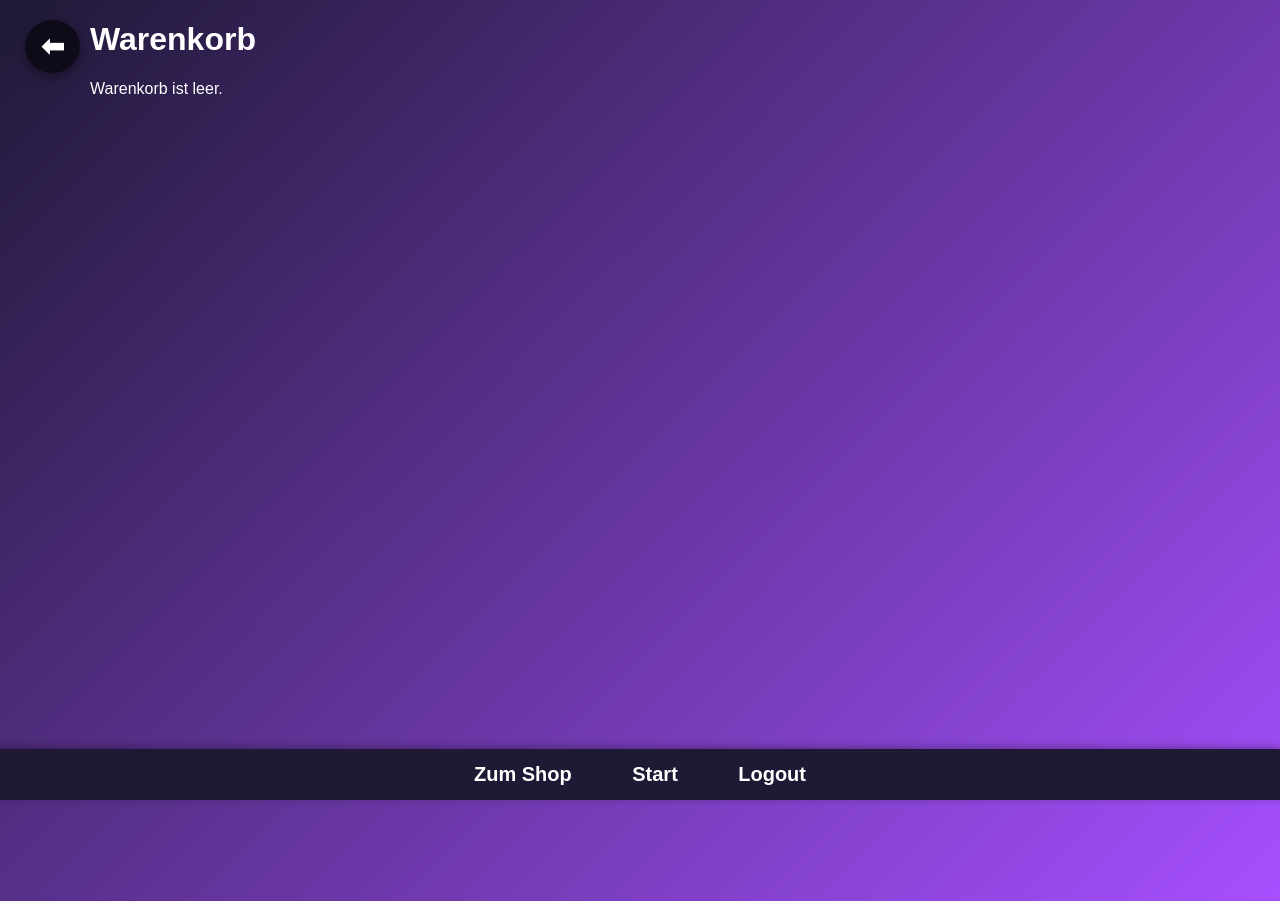
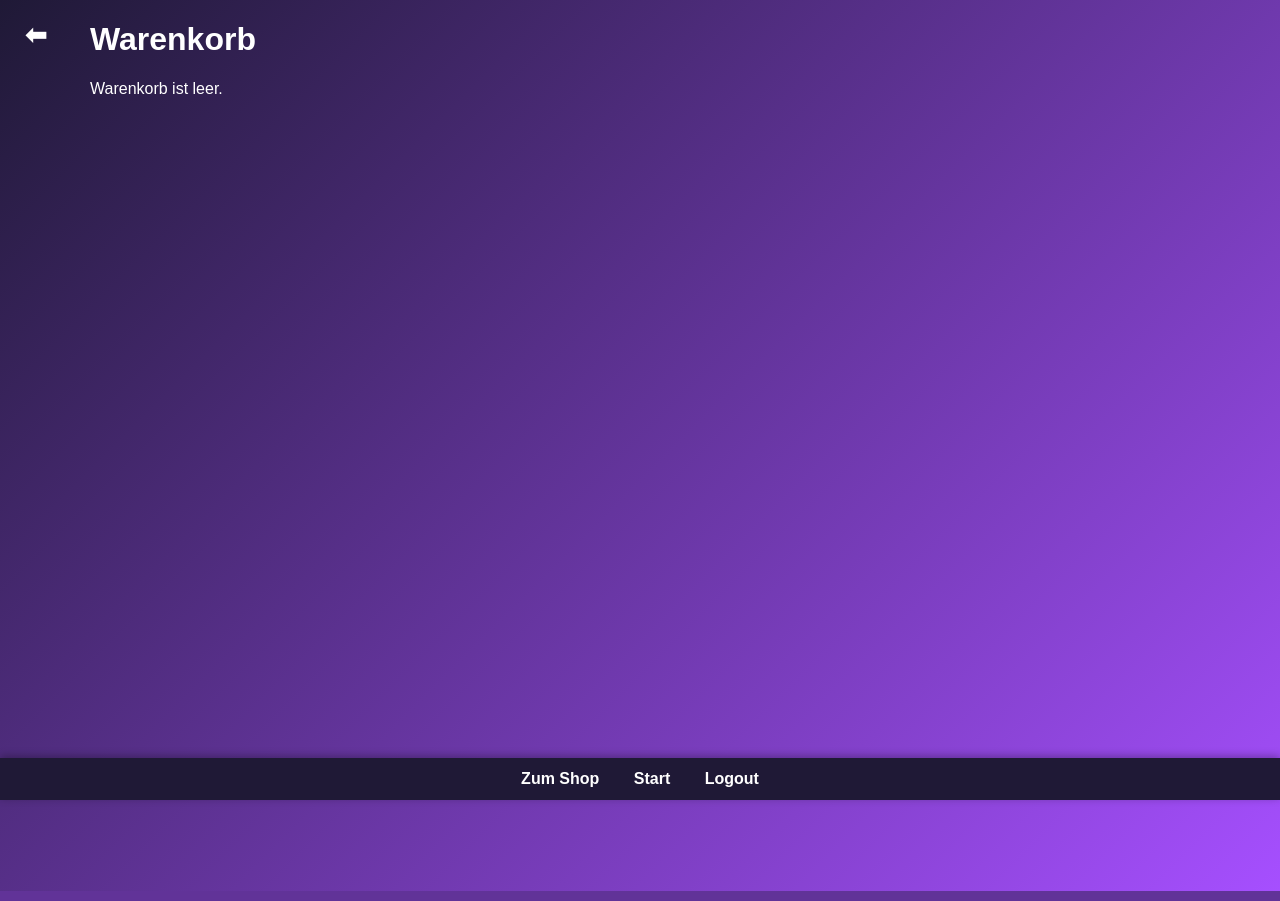
Before and after one commit to jessicabausch24-bot/hexenapp, a Flask app: template templates/cart.html in a window 1280 px wide. Run offline with Flask 3, Linux system fonts and the light colour scheme; the template is opened without the code that fills it, so the values that code supplies are empty.

Commit message:
arrow clean + footer font fix

```diff
--- a/templates/cart.html
+++ b/templates/cart.html
@@ -12,7 +12,7 @@ body {
     background: linear-gradient(135deg, #1f1936, #a64fff);
     color: white;
     min-height: 100vh;
-    padding-bottom: 80px; /* wichtig für footer */
+    padding-bottom: 70px; /* wichtig für footer */
 }
 
 .wrapper {
@@ -116,7 +116,7 @@ button {
     left: 0;
     width: 100%;
     background: #1f1936;
-    padding: 14px 0;
+    padding: 12px 0;
     text-align: center;
     z-index: 999;
     box-shadow: 0 -2px 8px rgba(0,0,0,0.3);
@@ -125,9 +125,9 @@ button {
 .footer-bar a {
     color: white;
     text-decoration: none;
-    font-weight: 800;
-    margin: 0 28px;
-    font-size: 20px;
+    font-weight: bold;
+    margin: 0 15px;
+    font-size: 16px;   /* 🔥 vorher war zu groß */
 }
 
 .footer-bar a:hover {
@@ -141,19 +141,17 @@ button {
 }
 
 .back-arrow a {
-    background: rgba(0,0,0,0.6);
     color: white;
-    font-size: 28px;
-    padding: 10px 16px;
-    border-radius: 50%;
+    font-size: 26px;
     text-decoration: none;
     font-weight: bold;
-    display: inline-block;
-    box-shadow: 0 4px 12px rgba(0,0,0,0.4);
+    background: none;   /* 🔥 entfernt Kreis */
+    padding: 0;         /* 🔥 entfernt Button-Form */
+    box-shadow: none;   /* 🔥 entfernt Schatten */
 }
 
 .back-arrow a:hover {
-    transform: scale(1.15);
+    transform: scale(1.2);
 }
 </style>
 
```
